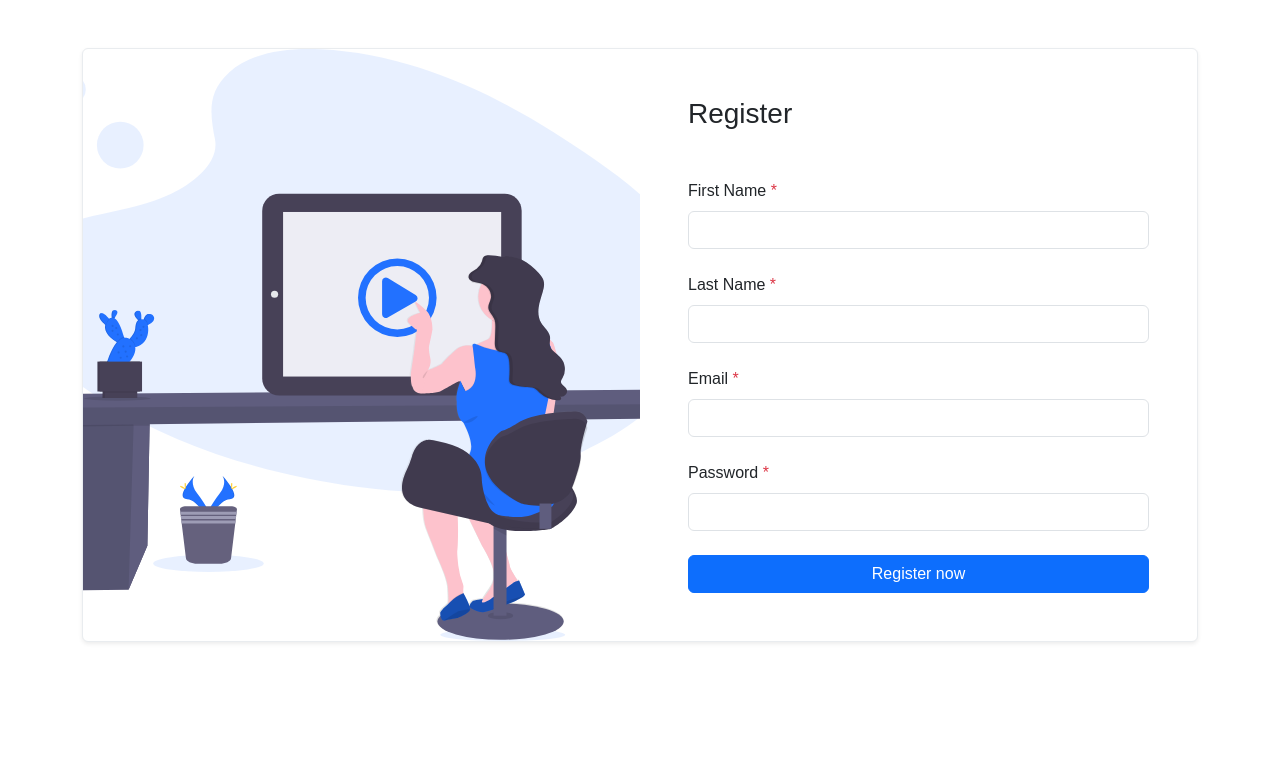
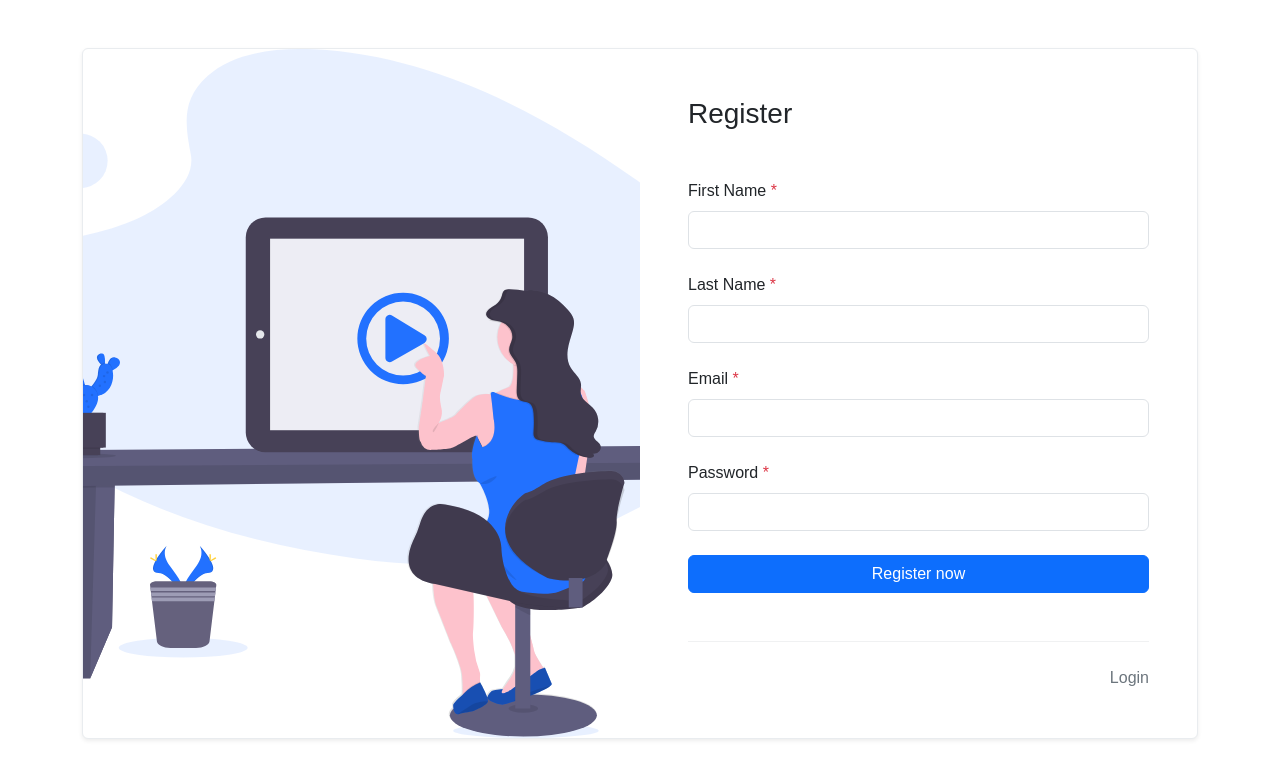
Before and after one commit to srikarthiks/userProfile, a PHP site: page /registration.php in a window 1280 px wide. Shown: the top 779 px of the page. Run offline with PHP 8.4, Linux system fonts and the light colour scheme.

Commit message:
login added in registration

```diff
--- a/registration.php
+++ b/registration.php
@@ -117,6 +117,15 @@ if (isset($_POST['register'])) {
                   </div>
                 </div>
               </form>
+              <div class="row">
+              <div class="col-12">
+                <hr class="mt-5 mb-4 border-secondary-subtle">
+                <div class="d-flex gap-2 gap-md-4 flex-column flex-md-row justify-content-md-end">
+  <a href="login.php" class="link-secondary text-decoration-none">Login</a>
+</div>
+
+              </div>
+            </div>
             </div>
           </div>
         </div>
--- a/user_functions.php
+++ b/user_functions.php
@@ -71,7 +71,7 @@ function getUserInfo($userId) {
           WHERE u.id = ?
           GROUP BY u.id";
   $stmt = $conn->prepare($sql);
-  $stmt->bind_param('i', $userId)
+  $stmt->bind_param('i', $userId);
   $stmt->execute();
   $result = $stmt->get_result();
   if ($result->num_rows > 0) {
```
